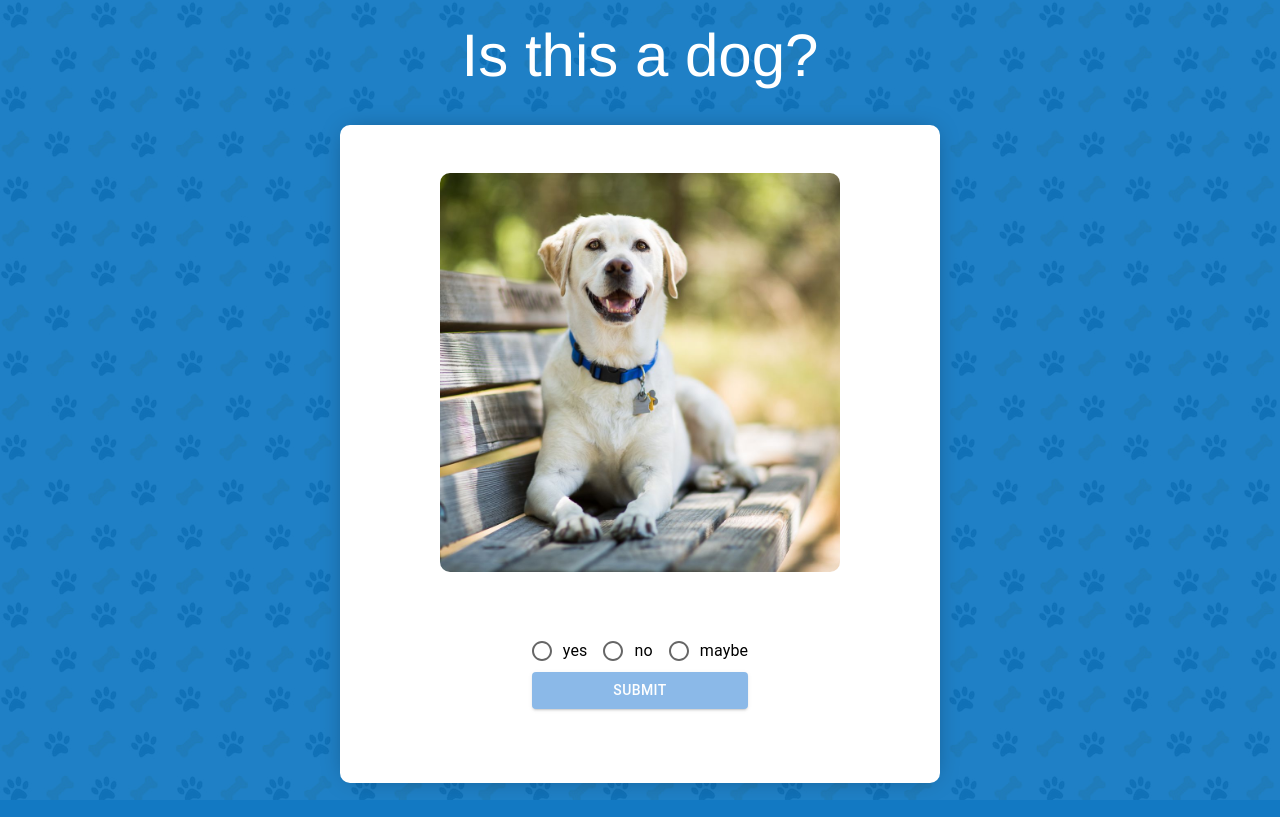
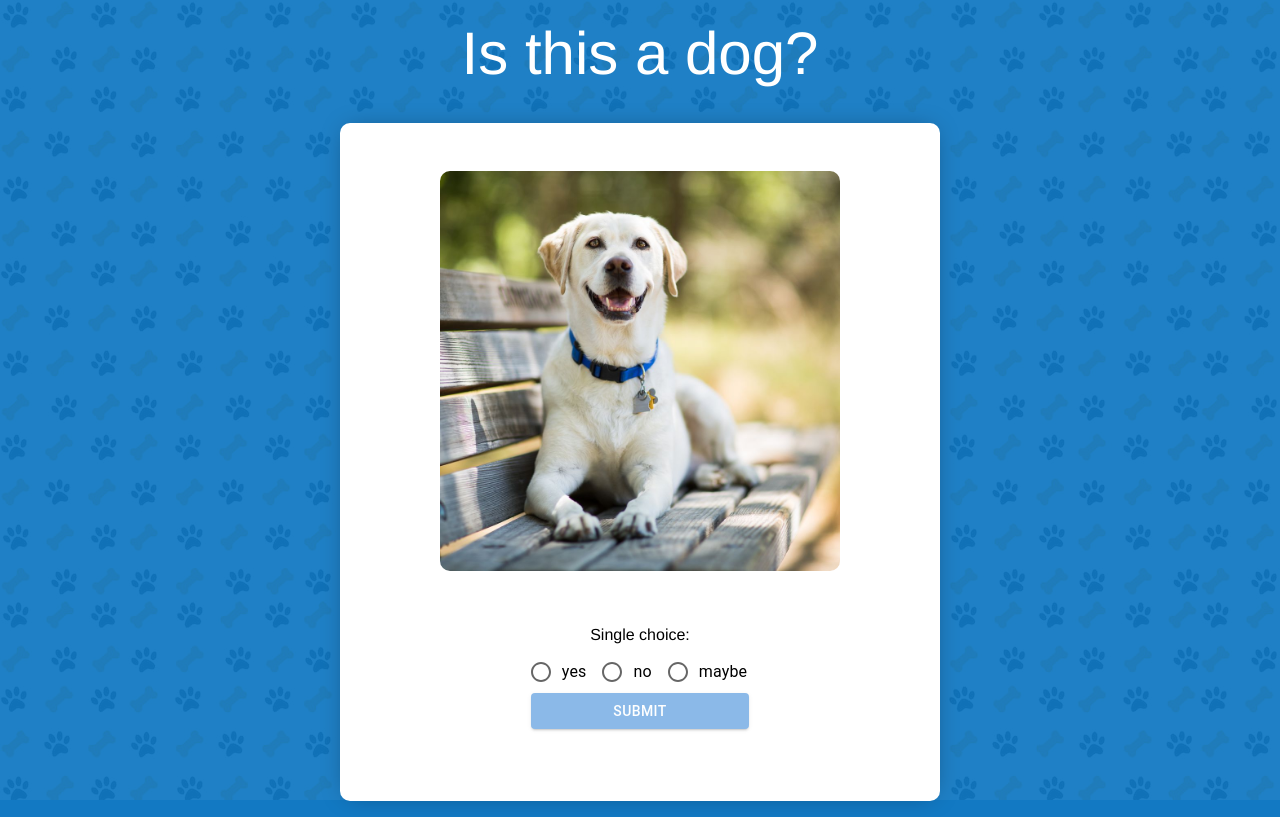
Before and after one commit to JoeAnsell/eql-challenge, a Next.js app: page /quiz in a window 1280 px wide. Built offline with nearby package versions, Linux system fonts and the light colour scheme; a web font is replaced by a local one.

Commit message:
adjusted padding

```diff
--- a/src/components/QuizWrapper/AnswerChecker.tsx
+++ b/src/components/QuizWrapper/AnswerChecker.tsx
@@ -4,8 +4,6 @@ export function answerChecker(
   question_type: string
 ) {
   if (question_type === "single_choice" || question_type === "text_input") {
-    // console.log("correct_answer", correct_answer);
-    // console.log("answers", answers[0]);
     if (answers[0] === correct_answer) {
       return true;
     } else {
--- a/src/components/QuizWrapper/QuizFields.tsx
+++ b/src/components/QuizWrapper/QuizFields.tsx
@@ -28,10 +28,6 @@ export default function QuizFields({
     setReturnValue([]);
   }, [question]);
 
-  // const handleSubmit = () => {
-  //   valuesCallBack(returnValue);
-  // };
-
   useEffect(() => {
     valuesCallBack(returnValue);
   }, [returnValue, valuesCallBack]);
@@ -40,6 +36,7 @@ export default function QuizFields({
     case "text_input":
       return (
         <>
+          <p className={styles.fieldNote}>Type your answer</p>
           <TextField
             fullWidth
             id="answer"
@@ -75,6 +72,7 @@ export default function QuizFields({
       };
       return (
         <>
+          <p className={styles.fieldNote}>Single choice:</p>
           <RadioGroup
             row
             aria-labelledby={`${question} radio buttons`}
@@ -119,6 +117,7 @@ export default function QuizFields({
       };
       return (
         <>
+          <p className={styles.fieldNote}>{`Multiple choice (if you want):`}</p>
           <FormGroup
             id="quiz-fields"
             row
--- a/src/components/QuizWrapper/QuizWrapper.module.scss
+++ b/src/components/QuizWrapper/QuizWrapper.module.scss
@@ -1,6 +1,10 @@
 .question {
   color: white;
   padding-bottom: $spacer * 1;
+}
+
+.fieldNote {
+  margin-bottom: $spacer * 0.5;
 }
 
 .quizWrapper {
@@ -21,7 +25,7 @@
     }
   }
   &__controls {
-    min-height: 130px;
+    min-height: 150px;
     display: flex;
     align-items: center;
     justify-content: center;
@@ -41,9 +45,18 @@
     .formGroup {
       label {
         &:last-of-type {
-          margin-right: 0;
+          margin-right: 2px;
         }
+        // span {
+        //   padding-right: 5px;
+        // }
       }
+    }
+  }
+
+  @media screen and (max-width: $mobile-max-breakpoint) {
+    &__image {
+      height: 300px;
     }
   }
 }
```
